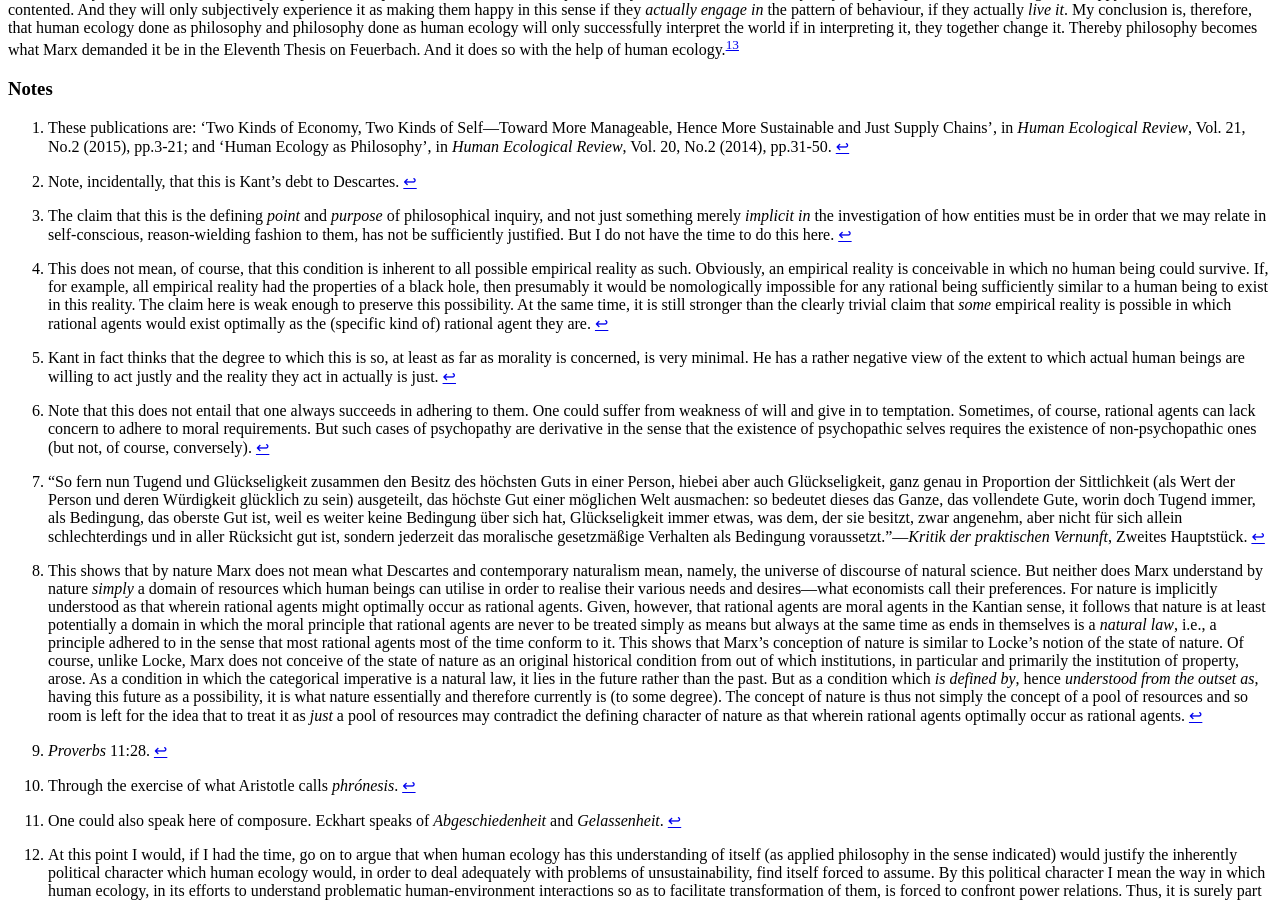
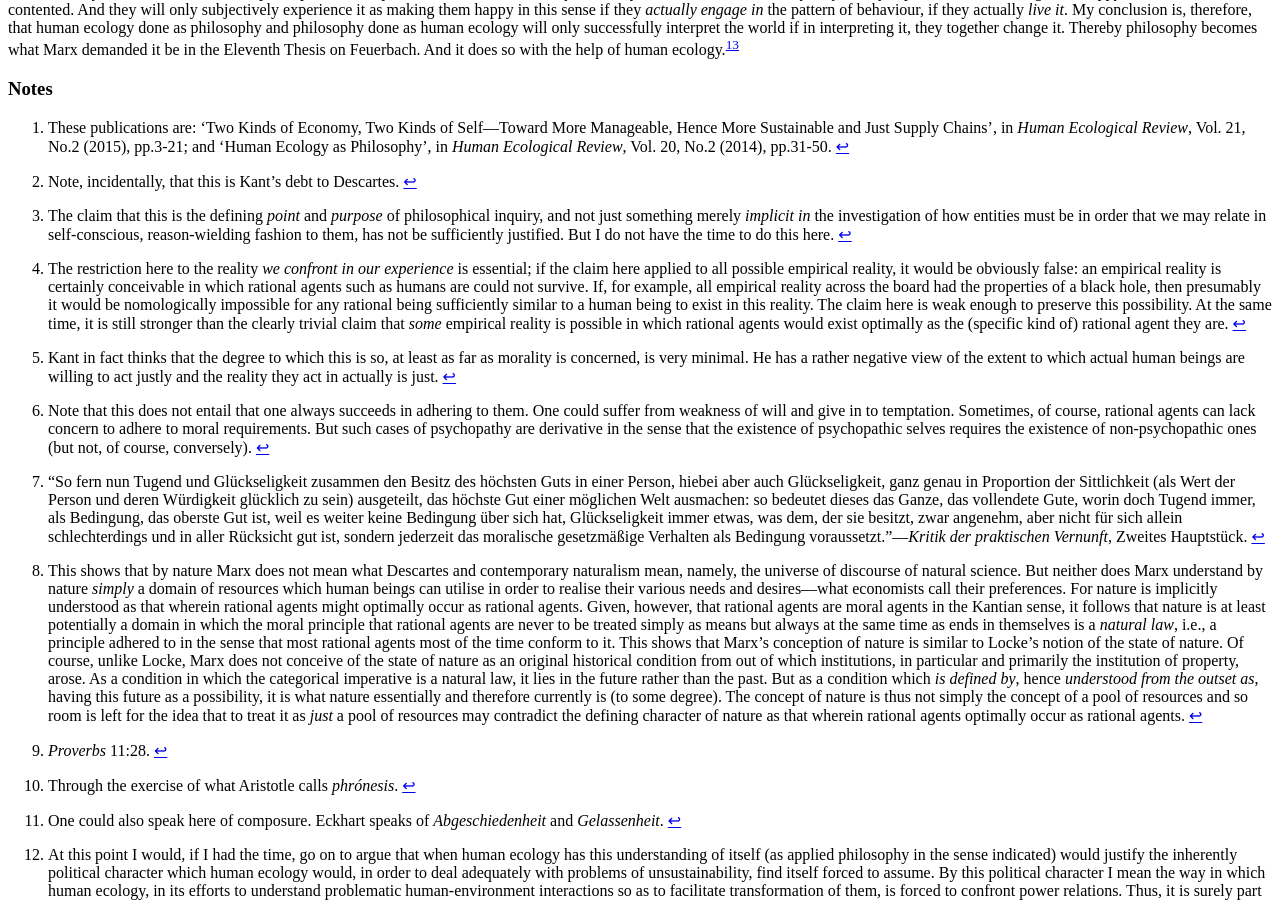
Before and after one commit to klepas/bruins-site, a Jekyll site: the page built from papers/_posts/2016-04-15-Eleventh-Thesis-SHE-2016.md, in a window 1280 px wide and 900 px high, scrolled down 2476 px. Built offline with Jekyll 4.4.1, drawn with Linux system fonts in a browser that asks for light colours; nearby versions of some CDN libraries; some web fonts are replaced.

Commit message:
revision of note four

```diff
--- a/papers/_posts/2016-04-15-Eleventh-Thesis-SHE-2016.md
+++ b/papers/_posts/2016-04-15-Eleventh-Thesis-SHE-2016.md
@@ -49,7 +49,7 @@ Note, however, a crucial feature of the knowledge which human ecology, practised
 
 [^3]: The claim that this is the defining _point_ and _purpose_ of philosophical inquiry, and not just something merely _implicit in_ the investigation of how entities must be in order that we may relate in self-conscious, reason-wielding fashion to them, has not be sufficiently justified. But I do not have the time to do this here.
 
-[^4]: This does not mean, of course, that this condition is inherent to all possible empirical reality as such. Obviously, an empirical reality is conceivable in which no human being could survive. If, for example, all empirical reality had the properties of a black hole, then presumably it would be nomologically impossible for any rational being sufficiently similar to a human being to exist in this reality. The claim here is weak enough to preserve this possibility. At the same time, it is still stronger than the clearly trivial claim that _some_ empirical reality is possible in which rational agents would exist optimally as the (specific kind of) rational agent they are.
+[^4]: The restriction here to the reality _we confront in our experience_ is essential; if the claim here applied to all possible empirical reality, it would be obviously false: an empirical reality is certainly conceivable in which rational agents such as humans are could not survive. If, for example, all empirical reality across the board had the properties of a black hole, then presumably it would be nomologically impossible for any rational being sufficiently similar to a human being to exist in this reality. The claim here is weak enough to preserve this possibility. At the same time, it is still stronger than the clearly trivial claim that _some_ empirical reality is possible in which rational agents would exist optimally as the (specific kind of) rational agent they are.
 
 [^5]: Kant in fact thinks that the degree to which this is so, at least as far as morality is concerned, is very minimal. He has a rather negative view of the extent to which actual human beings are willing to act justly and the reality they act in actually is just.
 
```
Also changed, not shown: 3 other files.
